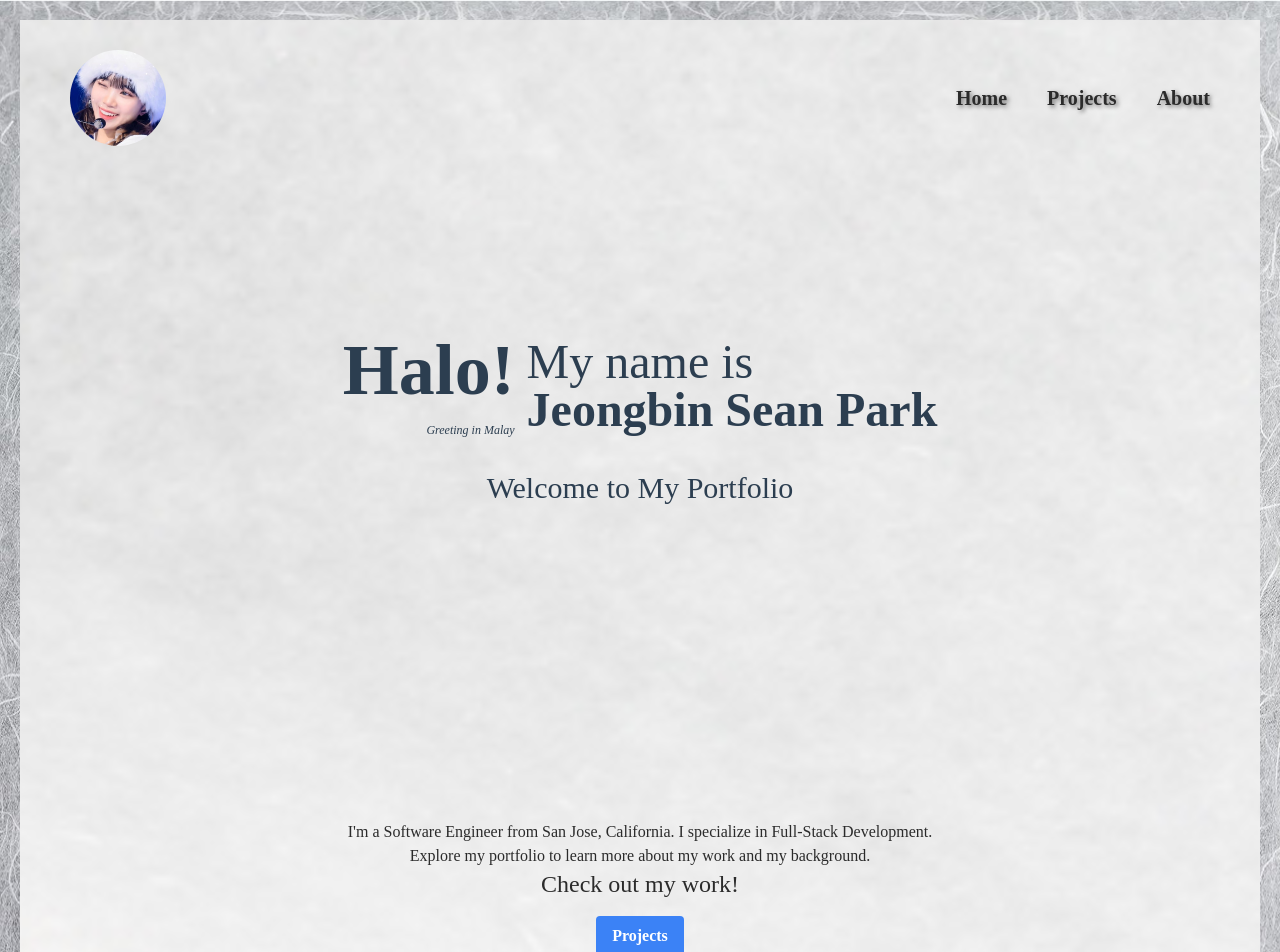
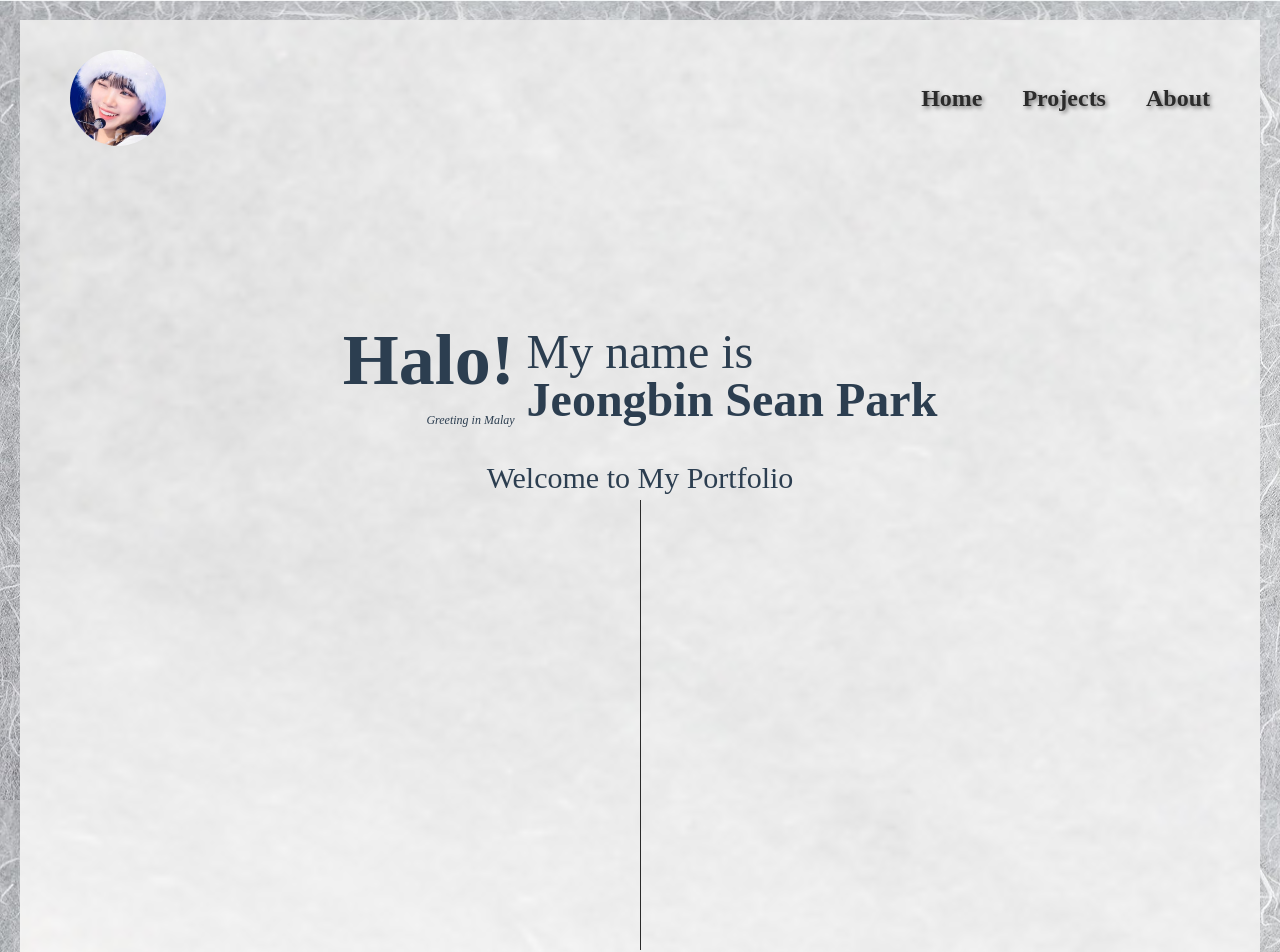
Before and after one commit to shaanprk/vue-personal-portfolio, a Vue app in the folder frontend/: page / in a window 1280 px wide. Shown: the top 952 px of the page. Built offline with nearby package versions, Linux system fonts and the light colour scheme; a web font is replaced by a local one.

Commit message:
Formatting changes

```diff
--- a/frontend/src/App.vue
+++ b/frontend/src/App.vue
@@ -17,7 +17,7 @@ import Footer from './components/TheFooter.vue'
 export default {
   components: {
     // Navbar,
-    Footer,
+    // Footer,
   },
 }
 </script>
--- a/frontend/src/components/ProjectCard.vue
+++ b/frontend/src/components/ProjectCard.vue
@@ -34,31 +34,31 @@ export default {
 
 <template>
   <div class="project-card">
-    <h3 class="title">{{ title }}</h3>
-    <p class="description">{{ description }}</p>
+    <h3 class="title text-center font-bold text-2xl">{{ title }}</h3>
+    <p class="description mb-4">{{ description }}</p>
     <h2 class="text-xl"><b>Tech Stack</b></h2>
-    <div class="tech-stack">
+    <div class="tech-stack flex flex-wrap justify-center mb-4">
       <a
         v-for="tech in techStack"
         :key="tech.name"
         :href="tech.link"
         target="_blank"
-        class="tech-item"
+        class="tech-item flex flex-col items-center m-2 text-center text-inherit underline"
       >
-        <span v-html="tech.svg" class="tech-logo"></span>
+        <span v-html="tech.svg" class="tech-logo w-6 h-6 mb-2"></span>
         {{ tech.name }}
       </a>
     </div>
-    <div class="links">
-      <div class="link-item github-link">
+    <div class="links flex justify-center items-center w-full">
+      <div class="link-item github-link mr-[10px]">
         Github:
-        <a :href="githubLink">
+        <a :href="githubLink" class="underline">
           {{ githubRepoName }}
           <i class="fa-solid fa-arrow-up-right-from-square"></i>
         </a>
       </div>
-      <span class="separator">|</span>
-      <div class="link-item livedemo-link">
+      <span class="separator my-0 mx-[10px]">|</span>
+      <div class="link-item livedemo-link ml-[10px]">
         Live Demo:
         <span v-if="liveDemoLink">
           <a :href="liveDemoLink">
@@ -87,63 +87,7 @@ export default {
   align-items: center;
 }
 
-.project-card a {
-  text-decoration: underline;
-}
-
 .project-card + .project-card {
   margin-top: 20px;
 }
-
-.project-card h3 {
-  text-align: center;
-  font-weight: bold;
-  font-size: 1.5em;
-}
-
-.tech-stack {
-  display: flex;
-  flex-wrap: wrap;
-  justify-content: center;
-  margin-bottom: 1rem;
-}
-
-.tech-item {
-  display: flex;
-  flex-direction: column;
-  align-items: center;
-  margin: 0.5rem;
-  text-align: center;
-  text-decoration: none;
-  color: inherit;
-}
-
-.tech-item:hover {
-  text-decoration: underline;
-}
-
-.tech-logo {
-  width: 24px;
-  height: 24px;
-  margin-bottom: 0.5rem;
-}
-
-.links {
-  display: flex;
-  justify-content: center;
-  align-items: center;
-  width: 100%;
-}
-
-.github-link {
-  margin-right: 10px;
-}
-
-.livedemo-link {
-  margin-left: 10px;
-}
-
-.separator {
-  margin: 0 10px;
-}
 </style>
--- a/frontend/src/components/TheNavbar.vue
+++ b/frontend/src/components/TheNavbar.vue
@@ -34,7 +34,7 @@
   font-family: 'Noto Serif KR', serif;
   color: #2b2b2b;
   font-weight: bold;
-  font-size: 20px;
+  font-size: 24px;
   text-shadow: 2px 2px 4px rgba(0, 0, 0, 0.5);
   text-align: center;
   position: relative;
--- a/frontend/src/views/HomePage.vue
+++ b/frontend/src/views/HomePage.vue
@@ -25,7 +25,9 @@ export default {
 
 <template>
   <Navbar />
-  <div class="intro flex flex-col justify-center items-center text-[#2c3e50] p-8">
+  <div
+    class="intro flex flex-col justify-center items-center text-[#2c3e50] p-8 h-[calc(100vh-20px)] relative"
+  >
     <div class="flex justify-center items-center gap-3">
       <div class="greeting mb-8 inline-flex flex-col items-center justify-center">
         <h1 class="message text-7xl font-bold mb-4 text-center">{{ randomGreeting().message }}!</h1>
@@ -38,31 +40,60 @@ export default {
     </div>
 
     <p class="text-3xl">Welcome to My Portfolio</p>
+
+    <div class="line absolute bottom-0 h-auto">
+      <svg
+        width="1"
+        height="100%"
+        viewBox="0 0 1 300"
+        fill="none"
+        xmlns="http://www.w3.org/2000/svg"
+      >
+        <line x1="0.5" y1="0" x2="0.5" y2="100%" stroke="#2B2B2B" />
+      </svg>
+    </div>
   </div>
 
-  <div class="summary text-center">
+  <div
+    class="summary text-center h-[calc(100vh-20px)] flex flex-col justify-center items-center relative"
+  >
+    <div class="line absolute top-0 h-auto">
+      <svg
+        width="1"
+        height="100%"
+        viewBox="0 0 1 150"
+        fill="none"
+        xmlns="http://www.w3.org/2000/svg"
+      >
+        <line x1="0.5" y1="0" x2="0.5" y2="100%" stroke="#2B2B2B" />
+      </svg>
+    </div>
     <p>
       I'm a Software Engineer from San Jose, California. I specialize in Full-Stack Development.
     </p>
     <p>Explore my portfolio to learn more about my work and my background.</p>
-  </div>
 
-  <div class="to-projects text-center">
-    <h3 class="text-2xl mb-4">Check out my work!</h3>
-    <router-link to="/projects">
-      <button class="bg-blue-500 text-white font-bold py-2 px-4 rounded">Projects</button>
-    </router-link>
+    <div class="to-projects text-center">
+      <h3 class="text-2xl mb-4">Check out my work!</h3>
+      <router-link to="/projects">
+        <button class="bg-blue-500 text-white font-bold py-2 px-4 rounded">Projects</button>
+      </router-link>
+    </div>
   </div>
 </template>
 
 <style scoped>
+/* .intro {
+  border: 1px solid red;
+} */
+/* .summary {
+  border: 1px solid blue;
+} */
+
 .to-projects button {
   transition: background-color 0.3s ease;
 }
 .to-projects button:hover {
   background-color: #1d72b8;
 }
-.intro {
-  height: calc(100vh);
-}
 </style>
```
Also changed, not shown: frontend/src/assets/line.svg (added).
